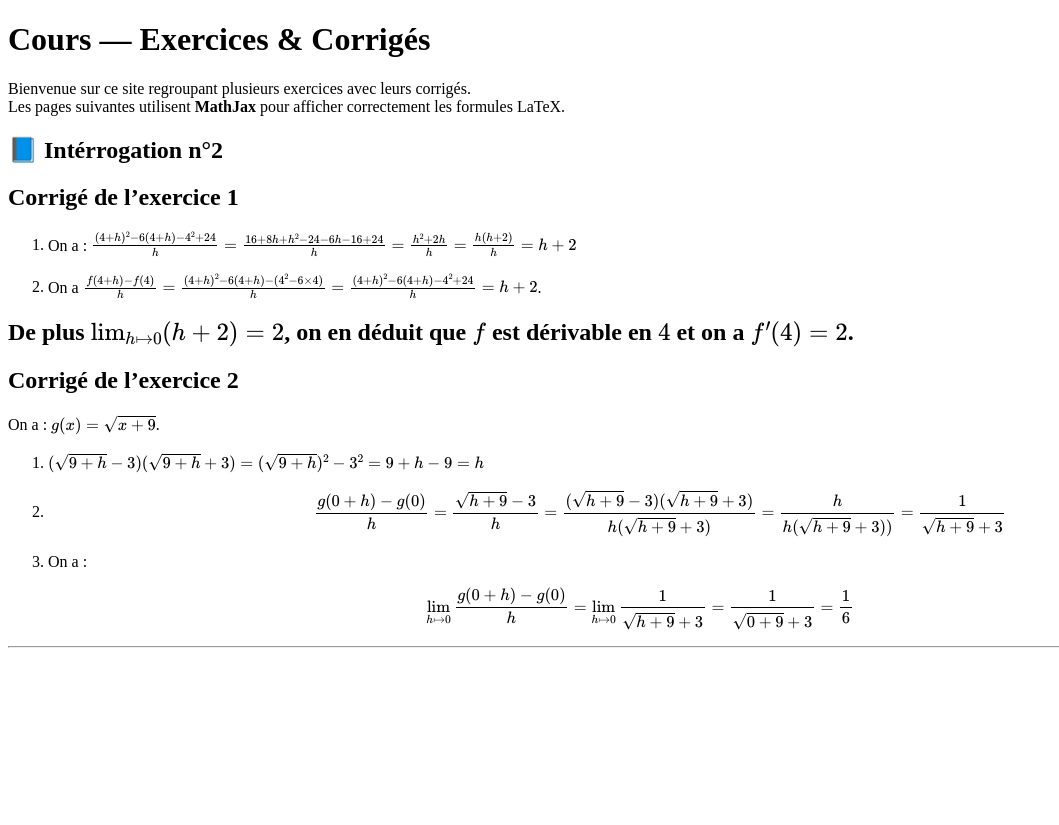
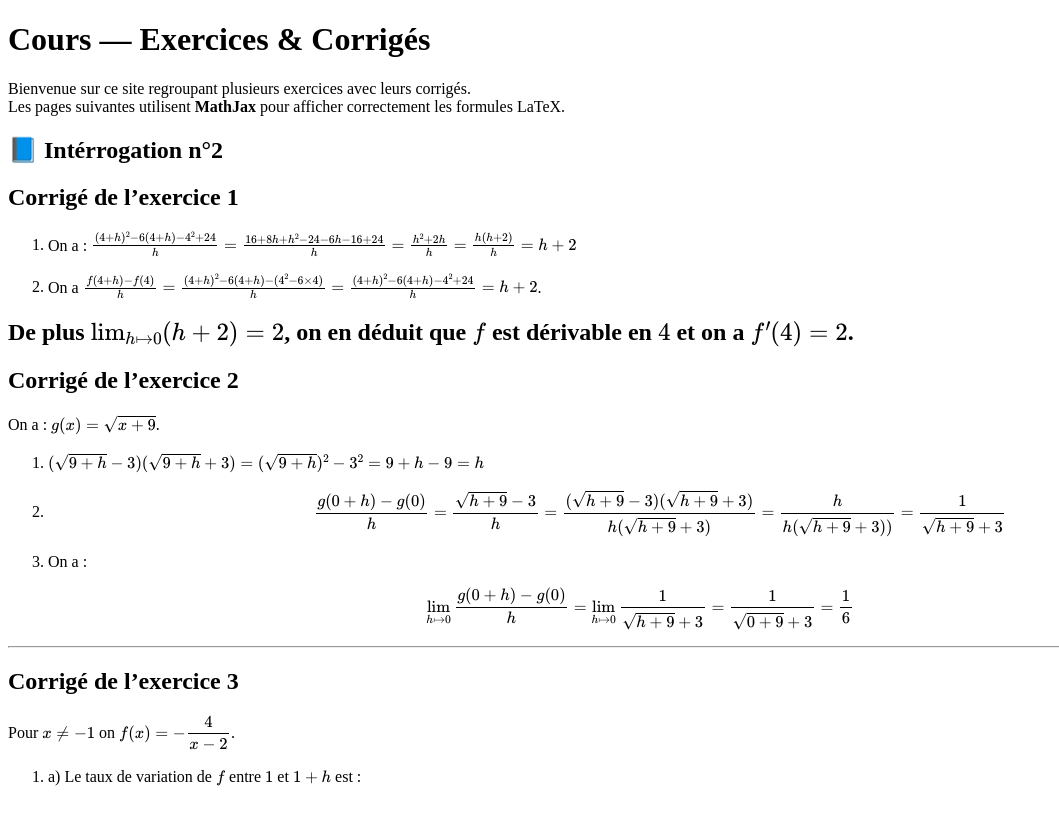
Before and after one commit to mebalou/Evaluations_1Spe_M_LOUNIS, a Jekyll site: the page built from index.md, in a window 1280 px wide. Shown: the top 825 px of the page, without its empty margins (0-1059 px from the left). Built offline with Jekyll 4.4.1, drawn with Linux system fonts in a browser that asks for light colours.

Commit message:
Update index.md

```diff
--- a/index.md
+++ b/index.md
@@ -39,6 +39,10 @@ $$\lim_{h\mapsto 0} \frac{g(0+h)-g(0)}{h}
    =\frac{1}{6}$$
 
 ---
+## Corrigé de l'exercice 3
+Pour $x\neq -1$ on $f(x)=-\dfrac{4}{x-2}$.
+1. a) Le taux de variation de $f$ entre $1$ et $1+h$ est :
+
 
 
 
```
